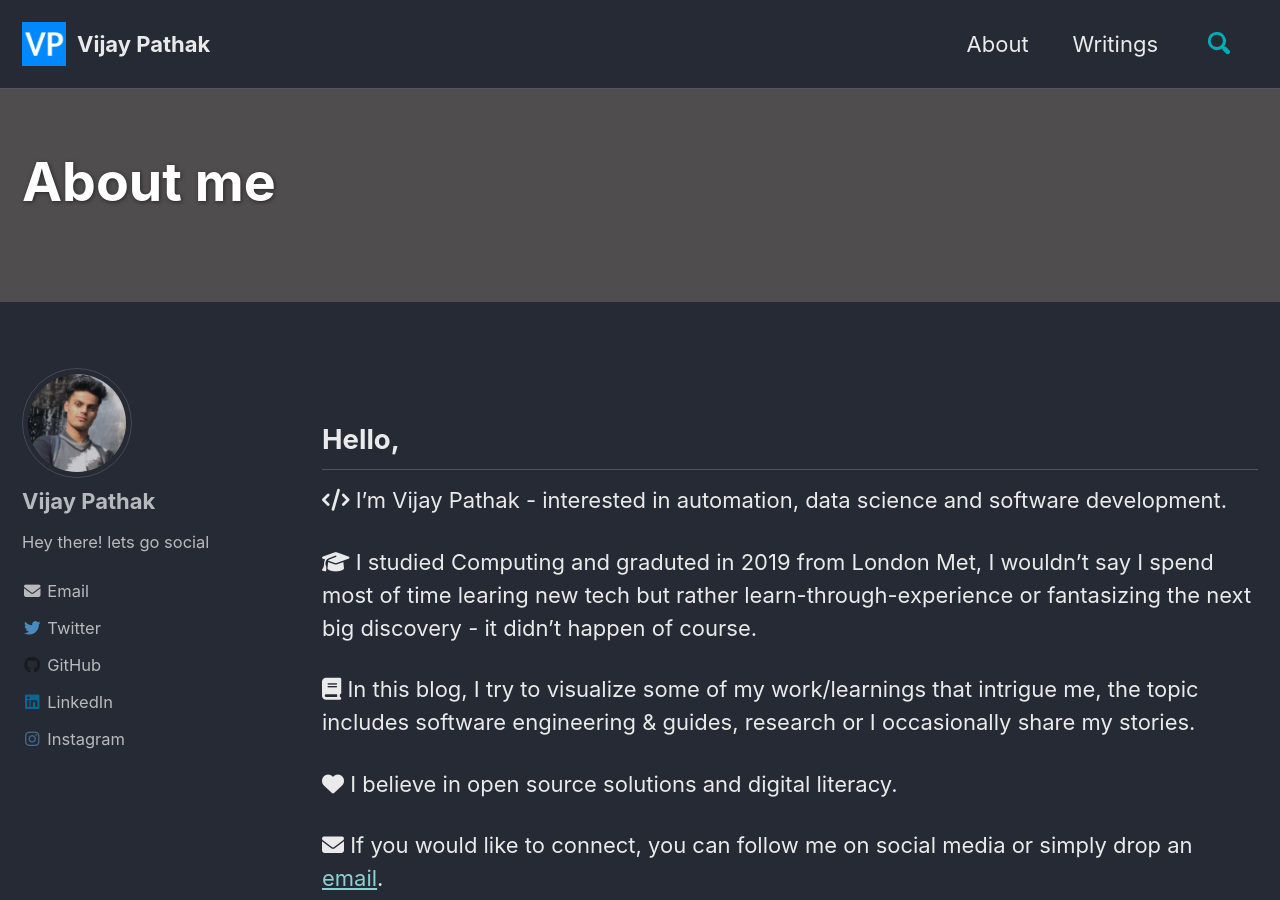
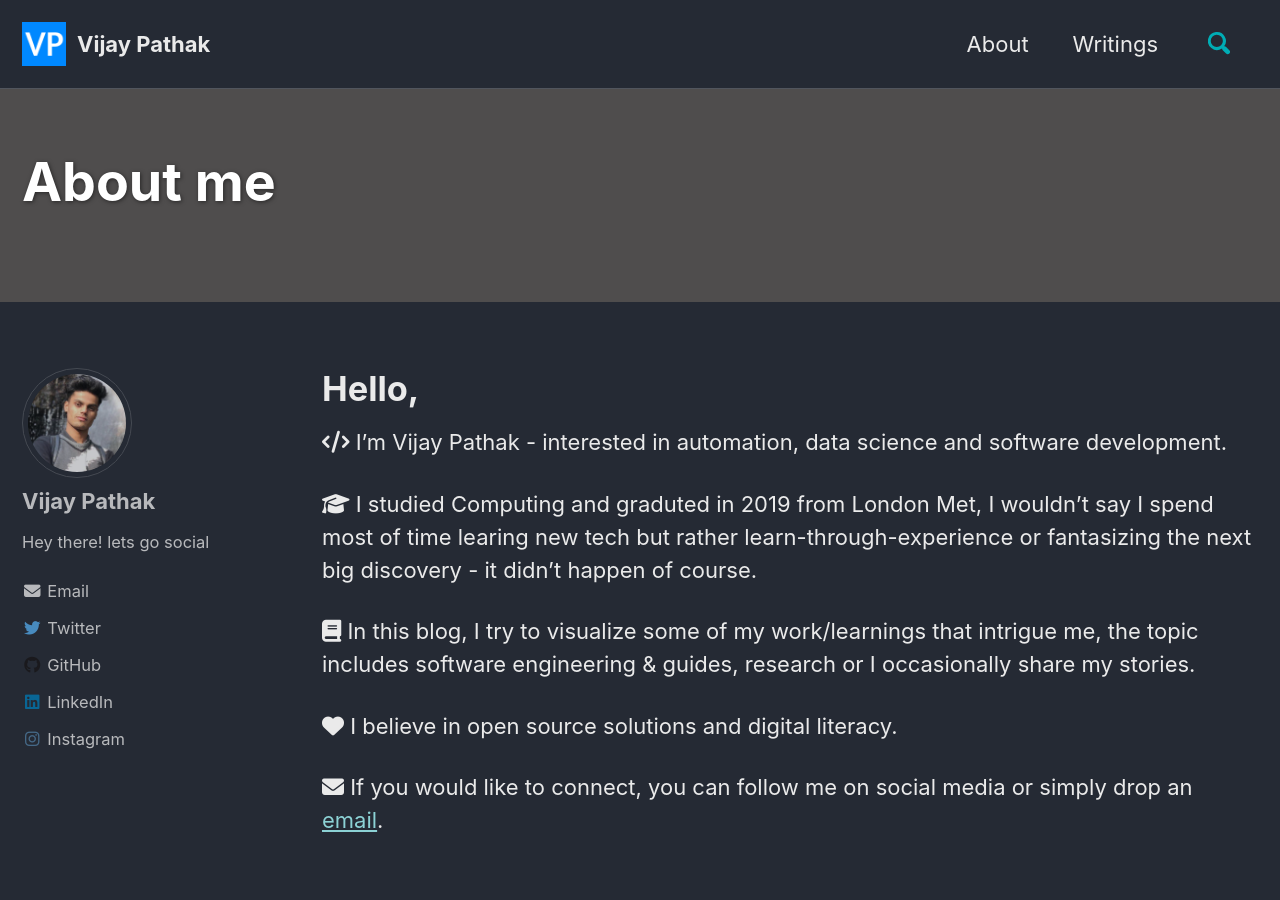
Before and after one commit to hbvj99/hbvj99.github.io, a Jekyll site: the page built from _pages/about.md, in a window 1280 px wide and 900 px high. Built offline with Jekyll 4.4.1, drawn with Linux system fonts in a browser that asks for light colours; cached includes are drawn as plain includes; nearby versions of some CDN libraries.

Commit message:
fix typo

```diff
--- a/_pages/about.md
+++ b/_pages/about.md
@@ -8,7 +8,7 @@ author_profile: true
 classes: wide
 ---
 
-## Hello,
+# Hello,
 <i class="fas fa-code"></i> I’m Vijay Pathak - interested in automation, data science and software development.
 
 <i class="fas fa-graduation-cap"></i> I studied Computing and graduted in 2019 from London Met, I wouldn't say I spend most of time learing new tech but rather learn-through-experience or fantasizing the next big discovery - it didn't happen of course.
```
